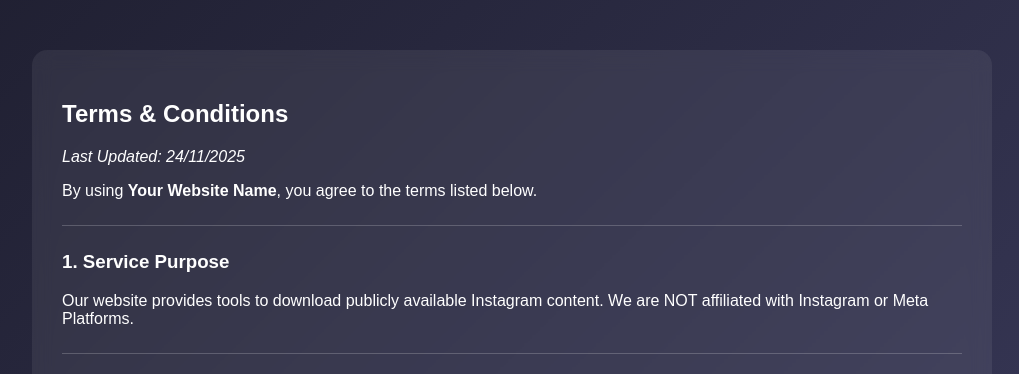
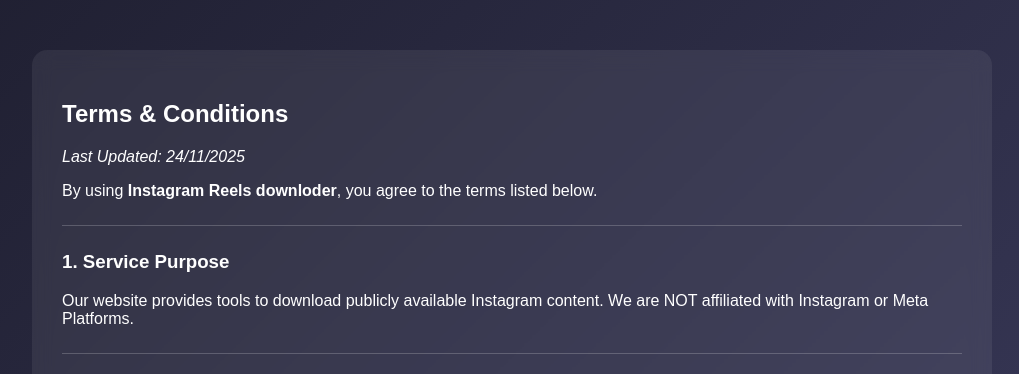
Before and after one commit to Indreshguatam/instagram-reesl-downloder, a Flask app: page /terms in a window 1280 px wide. Shown: the part 42-416 px from the top of the page, without its empty margins (128-1147 px from the left). Run offline with Flask 3, Linux system fonts and the light colour scheme.

Commit message:
Update terms.html

```diff
--- a/templates/terms.html
+++ b/templates/terms.html
@@ -74,7 +74,7 @@
     <h2>Terms & Conditions</h2>
     <p><em>Last Updated: 24/11/2025</em></p>
 
-    <p>By using <strong>Your Website Name</strong>, you agree to the terms listed below.</p>
+    <p>By using <strong>Instagram Reels downloder</strong>, you agree to the terms listed below.</p>
 
     <hr>
 
```
